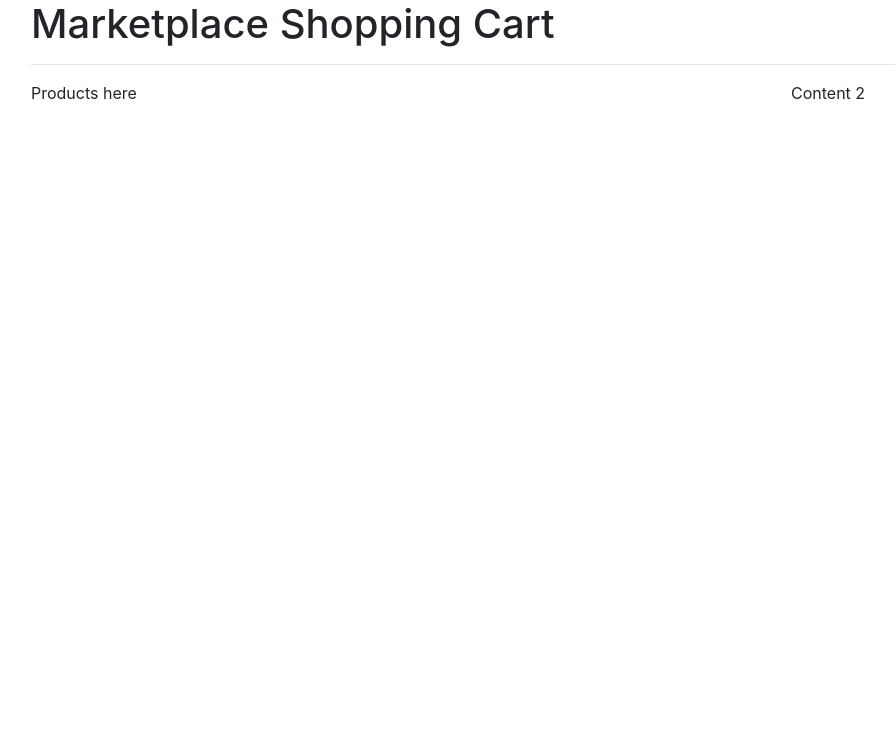
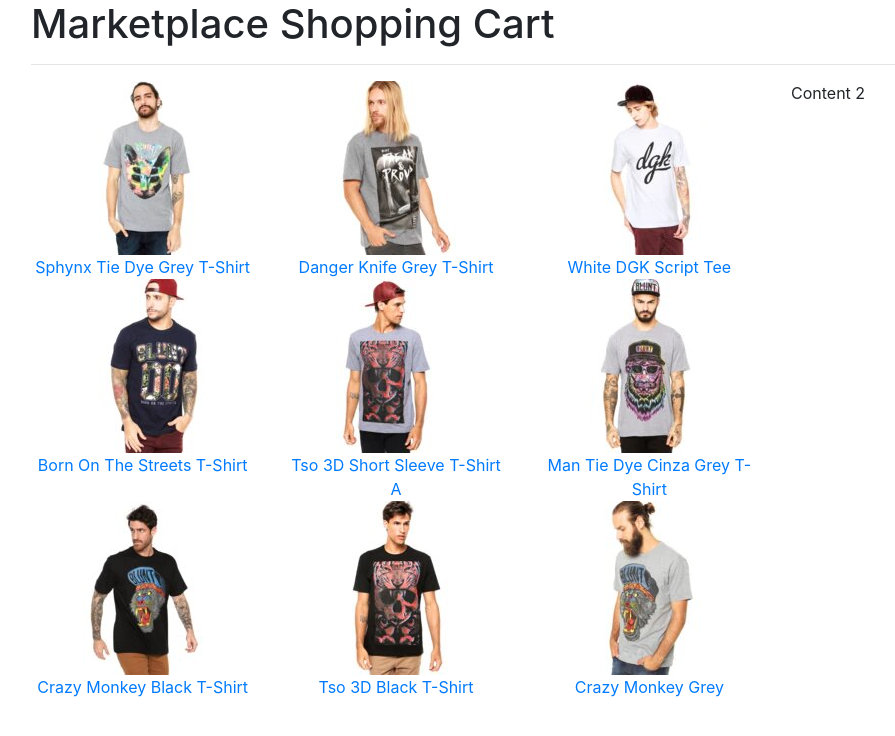
Before and after one commit to rorychristianmurray/shopping-cart, a React (Create React App) app: page / in a window 1280 px wide. Shown: the top 736 px of the page, without its empty margins (54-949 px from the left). Built offline with nearby package versions, Linux system fonts and the light colour scheme; data requests are answered from the project's data file.

Commit message:
Add images to marketplace

```diff
--- a/public/index.html
+++ b/public/index.html
@@ -9,7 +9,7 @@
       name="description"
       content="Web site created using create-react-app"
     />
-    <link rel="apple-touch-icon" href="%PUBLIC_URL%/logo192.png" />
+
     <!--
       manifest.json provides metadata used when your web app is installed on a
       user's mobile device or desktop. See https://developers.google.com/web/fundamentals/web-app-manifest/
--- a/src/App.js
+++ b/src/App.js
@@ -18,13 +18,15 @@ function App() {
     axios.get("http://localhost:8000/products")
     .then(res => {
       console.log("res : ", res)
+      setProducts(res.data)
+      setFilteredProducts(res.data)
       return res.data
     })
     .catch(err => {
       console.log("err : ", err)
       return err
     })
-  })
+  }, [])
 
   return (
     <div className="container">
--- a/src/components/Products.js
+++ b/src/components/Products.js
@@ -1,15 +1,23 @@
 import React from "react"
 
-export default () => {
+export default props => {
+    console.log("Product props : ", props)
 
-    const [products, setProducts] = React.useState([])
-    const [filteredProducts, setFilteredProducts] = React.useState([])
 
     return(
-        <div>
-            <div>
-                Products here
-            </div>
+        <div className="row">
+            {props.products.map(product => {
+                return (
+                    <div className="col-md-4">
+                        <div className="thumbnail text-center">
+                            <a href={`#${product.id}`} onClick={props.handleAddToCart}>
+                                <img src={`/products/${product.sku}_2.jpg`} alt={product.title} />
+                <div>{product.title}</div>
+                            </a>
+                         </div>
+                    </div>
+                )
+            })}
         </div>
     )
 }
```
